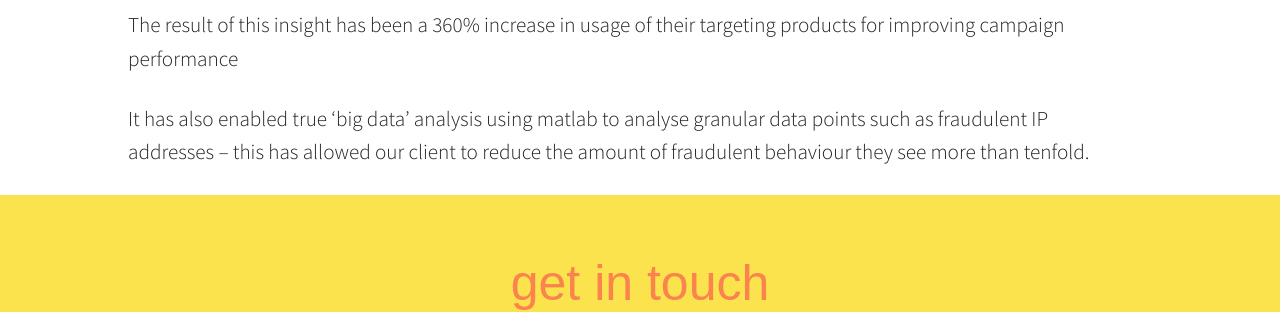
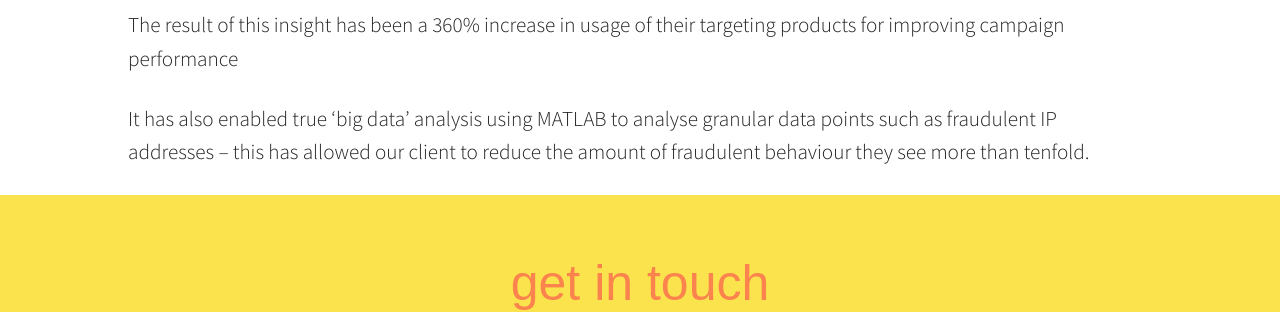
Before and after one commit to mantree/mastodonc.github.com, a Jekyll site: the page built from _casestudies/any.md, in a window 1280 px wide and 900 px high, scrolled down 2888 px. Shown: the part 177-489 px from the top of the window. Built offline with Jekyll 4.4.1, drawn with Linux system fonts in a browser that asks for light colours; nearby versions of some CDN libraries.

```diff
--- a/_casestudies/any.md
+++ b/_casestudies/any.md
@@ -43,4 +43,4 @@ The infrastructure allows our client to join data inputs that weren’t previous
 
 The result of this insight has been a 360% increase in usage of their targeting products for improving campaign performance
 
-It has also enabled true ‘big data’ analysis using matlab to analyse granular data points such as fraudulent IP addresses – this has allowed our client to reduce the amount of fraudulent behaviour they see more than tenfold.
+It has also enabled true ‘big data’ analysis using MATLAB to analyse granular data points such as fraudulent IP addresses – this has allowed our client to reduce the amount of fraudulent behaviour they see more than tenfold.
```
